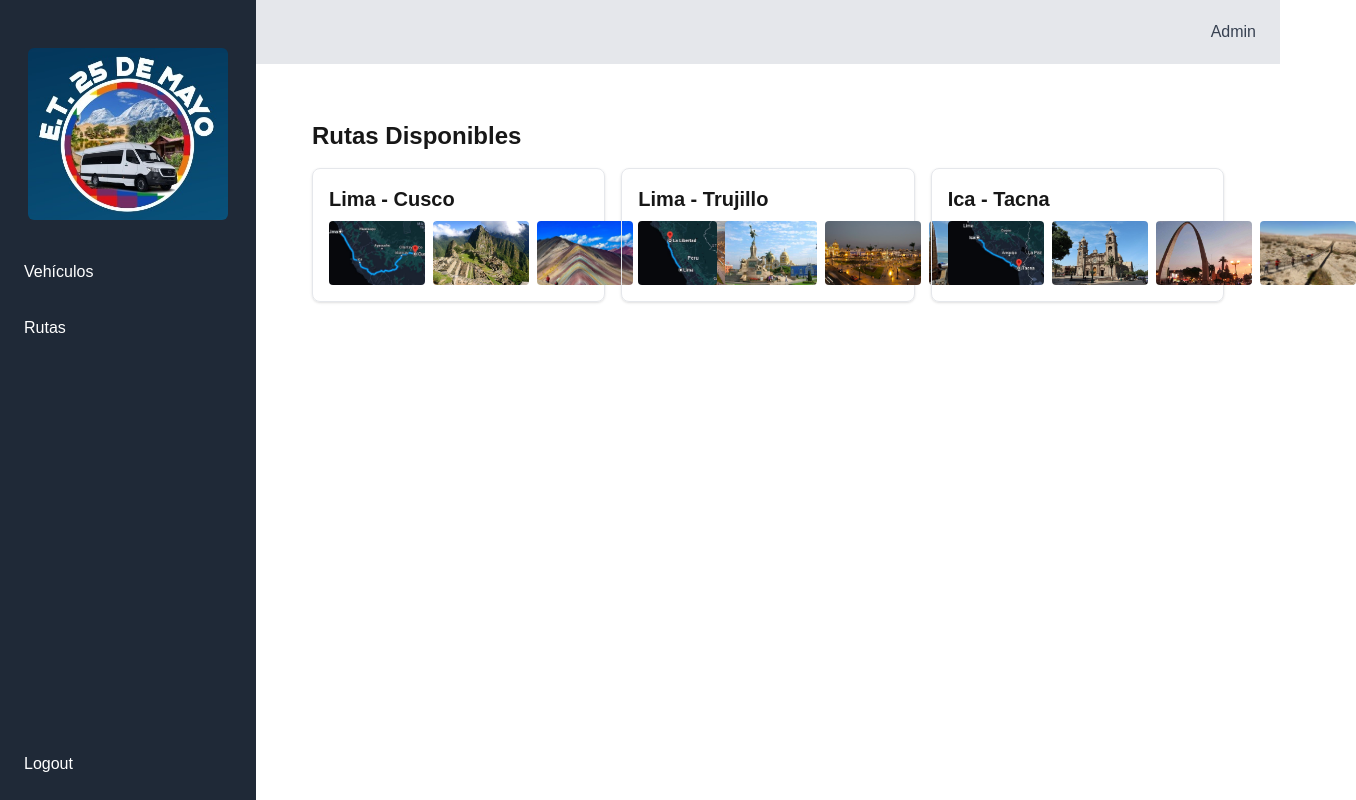
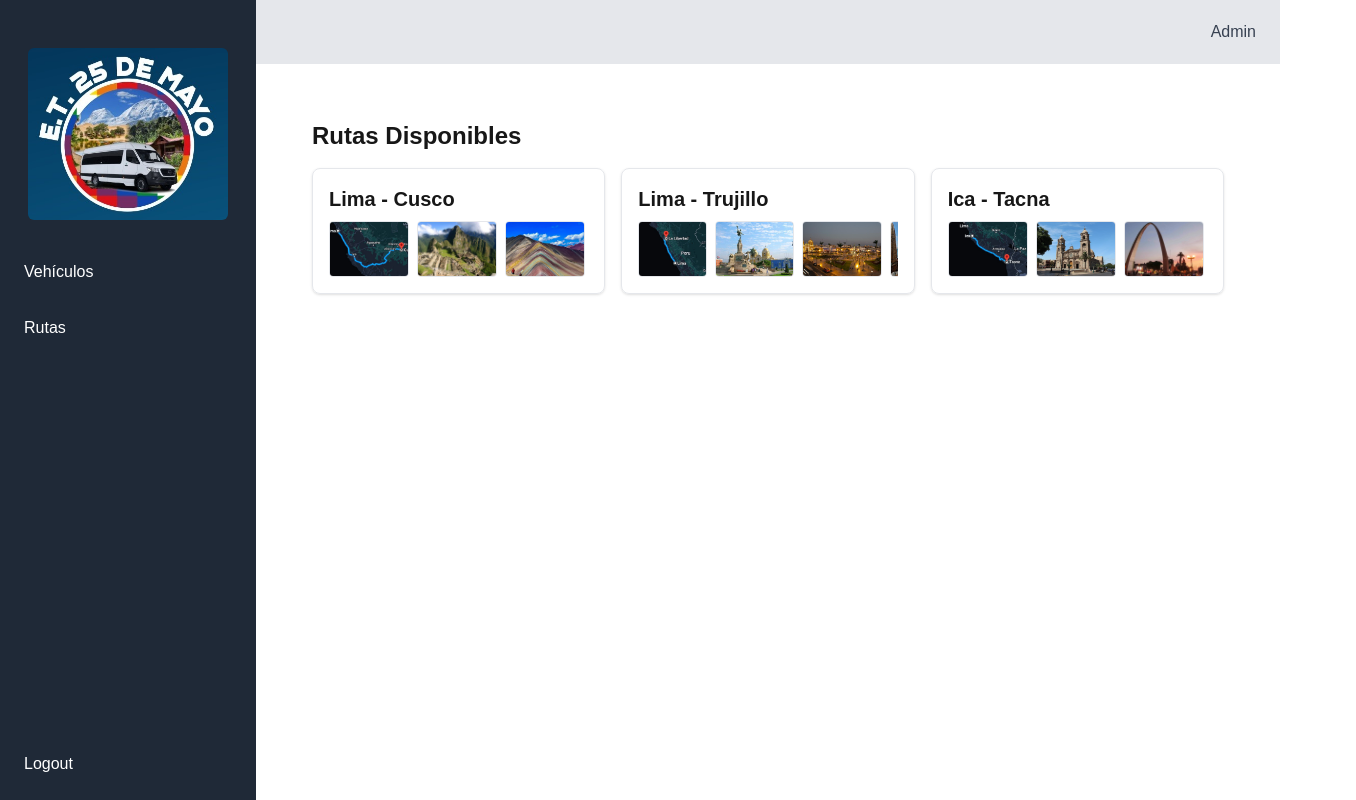
Before and after one commit to NextByte-Agile/frontend, a Next.js app: page /rutas in a window 1280 px wide. Shown: the whole page, 1356 px wide, since content can reach past the window. Built offline with nearby package versions, Linux system fonts and the light colour scheme.

Commit message:
overflow hidden en rutas

```diff
--- a/src/app/rutas/page.tsx
+++ b/src/app/rutas/page.tsx
@@ -22,13 +22,13 @@ export default function RutasPage() {
             <h2 className="text-xl font-semibold">
               {ruta.partida} - {ruta.destino}
             </h2>
-            <div className="flex space-x-2 mt-2">
+            <div className="flex space-x-2 mt-2 overflow-hidden whitespace-nowrap">
               {ruta.fotos.map((foto, index) => (
                 <img
                   key={index}
                   src={foto}
                   alt={`${ruta.partida} a ${ruta.destino} ${index + 1}`}
-                  className="w-24 h-16 object-cover rounded"
+                  className="w-20 h-14 object-cover rounded border border-gray-200"
                 />
               ))}
             </div>
```
